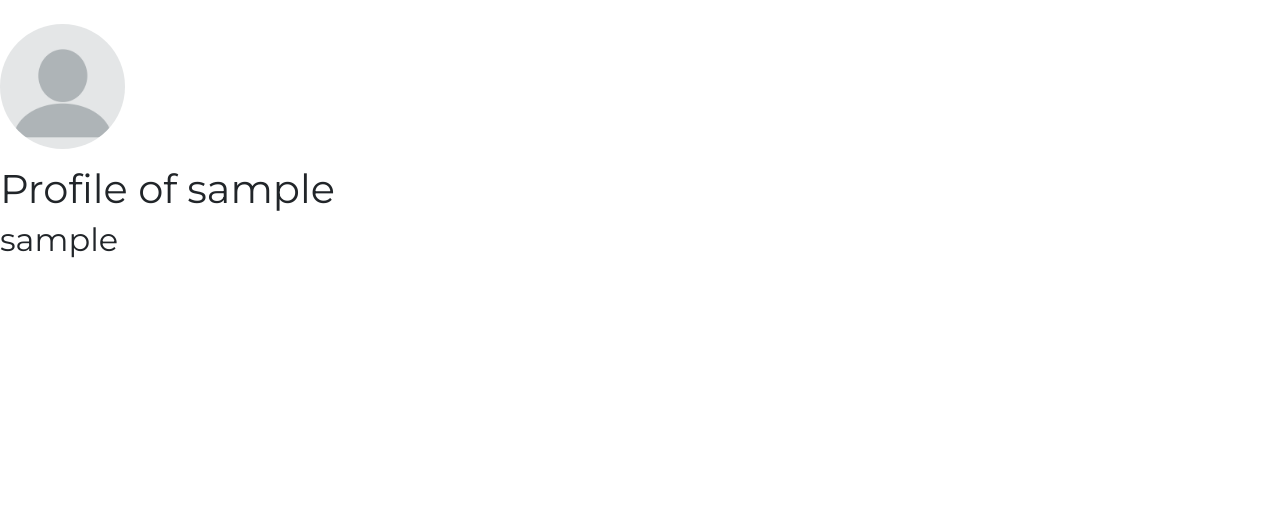
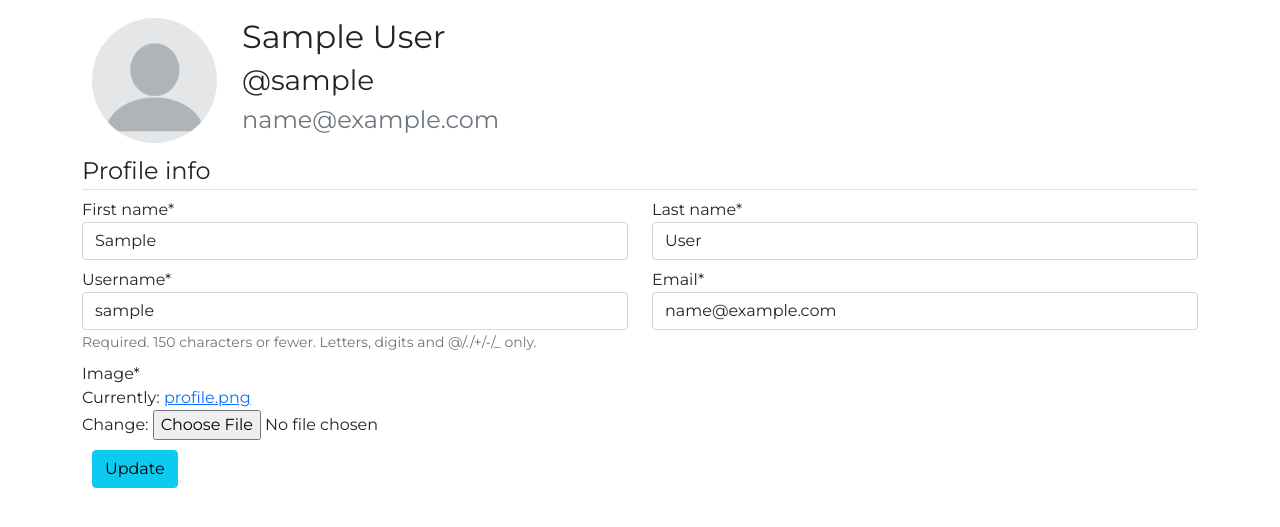
Before and after one commit to Addd12/ecom, a Django app: page /profile/ in a window 1280 px wide. Shown: the part 56-583 px from the top of the page. Run offline with Django 3.2, Linux system fonts and the light colour scheme; the visitor is signed in with stand-in values (Sample User, id 1); some libraries are stand-ins or nearby versions.

Commit message:
+ user data and styled profile

```diff
--- a/index/static/main.css
+++ b/index/static/main.css
@@ -4,11 +4,10 @@ body{
 .account-img {
     height: 125px;
     width: 125px;
-    margin-right: 20px;
-    margin-bottom: 16px;
+    margin: 10px;
 }
 .content-section{
-    margin-top: 5rem;
+    margin-top: 4rem;
 }
 .img-fluid{
     width: 400px;
@@ -56,5 +55,16 @@ body{
     div.details{
         font-size: 13px;
     }
-
 }
+.content-section{
+    position: relative;
+}
+.media{
+    position: absolute;
+    top: 0px;
+    left: 150px;
+    padding: 10px;
+}
+.btn{
+    margin: 10px;
+}
--- a/index/templates/index/base.html
+++ b/index/templates/index/base.html
@@ -28,7 +28,7 @@
                             <a class="nav-link" href="{% url 'index' %}">Home</a>
                         </li>
                         <li class="nav-item">
-                            <a class="nav-link" href="#">About</a>
+                            <a class="nav-link" href="{% url 'about' %}">About</a>
                         </li>
                         <div class="navbar-nav">
                             {% if user.is_authenticated %}
@@ -55,8 +55,7 @@
             </div>
         </nav>
     </header>
-    <div class="row">
-        <div class="col-md-8">
+        <div class="container msg mt-5">
             {% if messages %}
                 {% for message in  messages %}
                     <div class="alert alert-{{ message.tags}}">
@@ -65,7 +64,6 @@
                 {% endfor %}
             {% endif %}
         </div>
-    </div>
     {% block content %} {% endblock content %}
 
 
--- a/index/urls.py
+++ b/index/urls.py
@@ -7,4 +7,5 @@ from products.views import ProductListView
 urlpatterns = [
     #path('', ProductListView.as_view(), name='index'),
     #path("", index, name="index")
+    path("about/", about, name="about")
 ]
--- a/index/views.py
+++ b/index/views.py
@@ -1,5 +1,5 @@
 from django.shortcuts import render
 
 
-# def index(request):
-#     return render(request, "index/index.html")
+def about(request):
+    return render(request, "index/about.html")
--- /dev/null
+++ b/users/forms.py
@@ -0,0 +1,26 @@
+from django import forms
+from django.contrib.auth.models import User
+from django.contrib.auth.forms import UserCreationForm
+from django.forms import fields
+from .models import Profile
+
+class UserRegisterForm(UserCreationForm):
+    email = forms.EmailField()
+
+    class Meta:
+        model = User
+        fields = ['username', 'email', 'password1', 'password2']
+
+class UserUpdateForm(forms.ModelForm):
+    email = forms.EmailField()
+    first_name = forms.CharField(max_length=30)
+    last_name = forms.CharField(max_length=30)
+
+    class Meta:
+        model = User
+        fields = ['username', 'email', 'first_name', 'last_name']
+
+class ProfileUpdateForm(forms.ModelForm):
+    class Meta:
+        model = Profile
+        fields = ['image']
--- a/users/templates/users/profile.html
+++ b/users/templates/users/profile.html
@@ -1,12 +1,33 @@
 {% extends "index/base.html" %}
 {% load static %}
+{% load crispy_forms_tags %}
 {% block content %}
-<div class="content-section">
-    <div class="media">
-        <img class="rounded-circle account-img" src="{{ user.profile.image.url }}" alt="profile image" style="height: 125px; width: 125px;">
-        <h1>Profile of {{ user }}</h1>
-        <h2 class="account-heading">{{user.username}}</h2>
+<div class="container">
+    <div class="content-section">
+        <img class="rounded-circle account-img" src="{{ user.profile.image.url }}" alt="profile image">
+        <div class="media">
+            <h2 class="name">{{ user.first_name }} {{ user.last_name }}</h2>
+            <h3 class="account-heading">@{{user.username}}</h3>
+            <h4 class="text-secondary">{{ user.email }}</h4>
+        </div>
     </div>
-
+    <form method="post" enctype="multipart/form-data">
+        {%csrf_token%}
+        <fieldset>
+            <legend class="border-bottom">Profile info</legend>
+            <div class="row mt-2">
+                <div class="col-md-6">{{ u_form.first_name|as_crispy_field}}</div>
+                <div class="col-md-6">{{ u_form.last_name|as_crispy_field}}</div>
+            </div>
+            <div class="row mt-2">
+                <div class="col-md-6">{{ u_form.username|as_crispy_field}}</div>
+                <div class="col-md-6">{{ u_form.email|as_crispy_field}}</div>
+            </div>
+            <div class="row mt-2">
+                <div class="col-md-6">{{ p_form.image|as_crispy_field}}</div>
+            </div>
+        </fieldset>
+        <button type="submit" class="btn btn-info">Update</button>
+    </form>
 </div>
 {% endblock content %}
--- a/users/views.py
+++ b/users/views.py
@@ -1,8 +1,10 @@
 from django.shortcuts import redirect, render
-#from .forms import UserRegisterForm
+from .forms import UserRegisterForm, UserUpdateForm, ProfileUpdateForm
 from django.contrib.auth.forms import UserCreationForm
 from django.contrib import messages
 from django.contrib.auth.decorators import login_required
+
+from users.forms import UserUpdateForm
 #from django.views.decorators.cache import cache_control
 
 
@@ -24,4 +26,20 @@ def register(request):
 #@cache_control(must_revalidate = True)
 @login_required
 def profile(request):
-    return render(request, 'users/profile.html')
+    if request.method == 'POST':
+        u_form = UserUpdateForm(request.POST, instance=request.user)
+        p_form = ProfileUpdateForm(request.POST, request.FILES, instance=request.user.profile)
+
+        if u_form.is_valid() and p_form.is_valid():
+            u_form.save()
+            p_form.save()
+            messages.success(request, f'Your profile has been updated!')
+            return redirect('profile')
+    else:
+        u_form = UserUpdateForm(instance=request.user)
+        p_form = ProfileUpdateForm(instance=request.user.profile)
+    context = {
+        'u_form': u_form,
+        'p_form': p_form
+    }
+    return render(request, 'users/profile.html', context)
```
Also changed, not shown: index/templates/index/about.html (added, +20 -0 lines).
